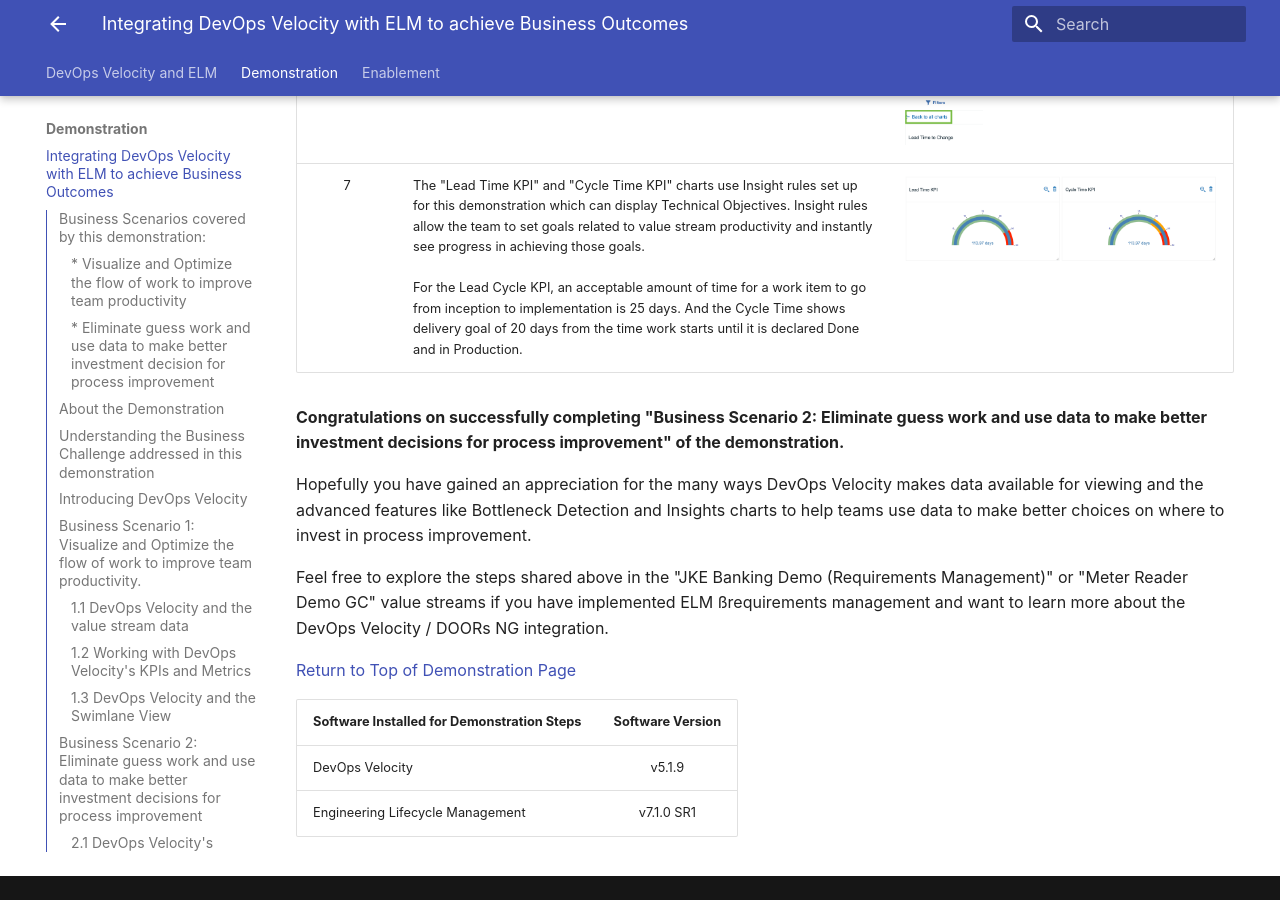
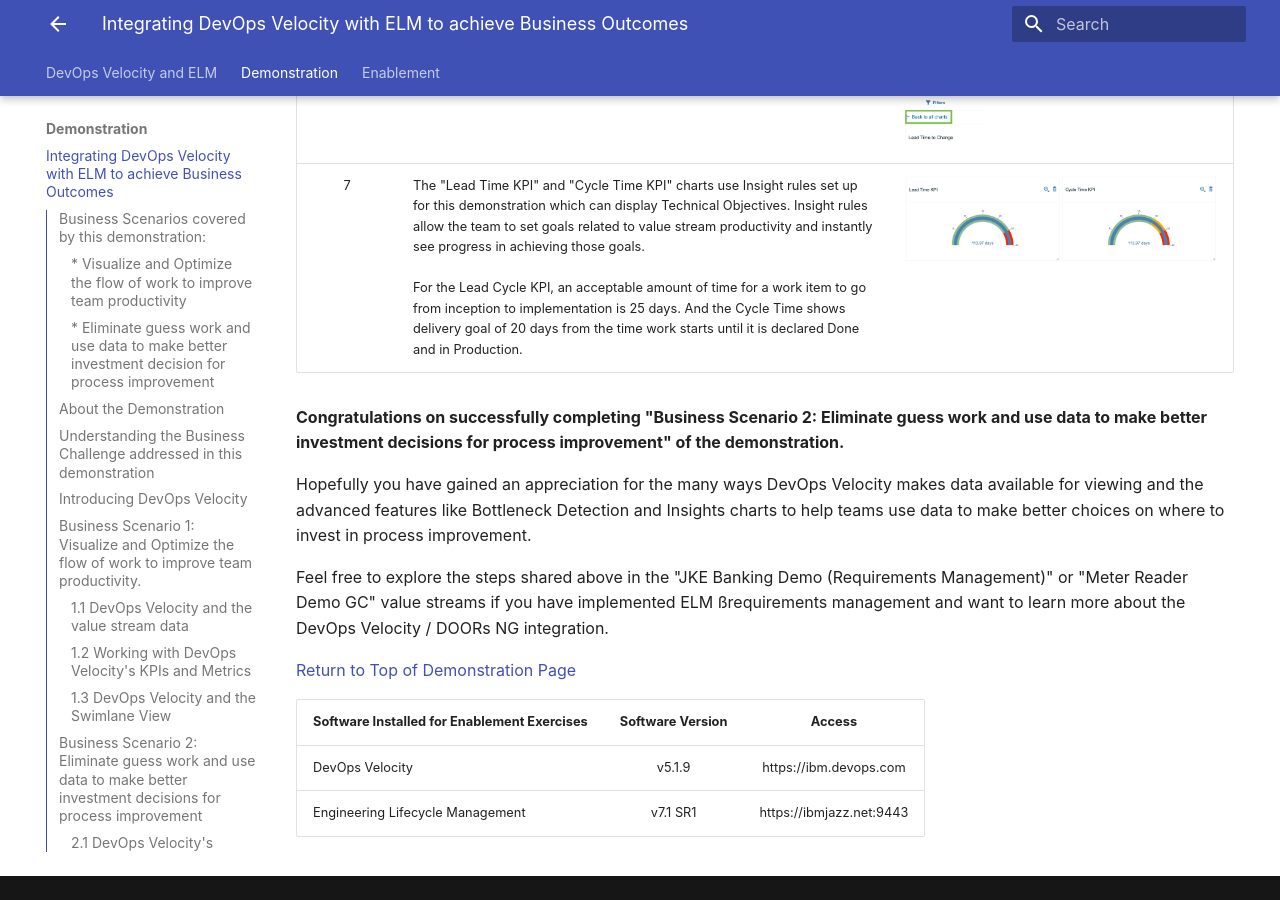
Before and after one commit to DevOpsAutomationLabs/ELM_Velocity, an MkDocs documentation site: the page built from docs/demonstration/index.md, in a window 1280 px wide and 900 px high, scrolled down 19194 px. Built offline with MkDocs 1.6.1 and Material for MkDocs 9.7.7, drawn with Linux system fonts in a browser that asks for light colours.

Commit message:
Update index.md

```diff
--- a/docs/demonstration/index.md
+++ b/docs/demonstration/index.md
@@ -235,7 +235,7 @@
 
 [Return to Top of Demonstration Page](#integrating-devops-velocity-with-elm-to-achieve-business-outcomes)
 
-| Software Installed for Demonstration Steps | Software Version |
-|:---- |:----:|
-| DevOps Velocity | v5.1.9 |
-| Engineering Lifecycle Management | v7.1.0 SR1
+| Software Installed for Enablement Exercises | Software Version | Access |
+|:---- |:----:|:----:|
+| DevOps Velocity | v5.1.9 | https://ibm.devops.com |
+| Engineering Lifecycle Management | v7.1 SR1 | https://ibmjazz.net:9443 |
```
